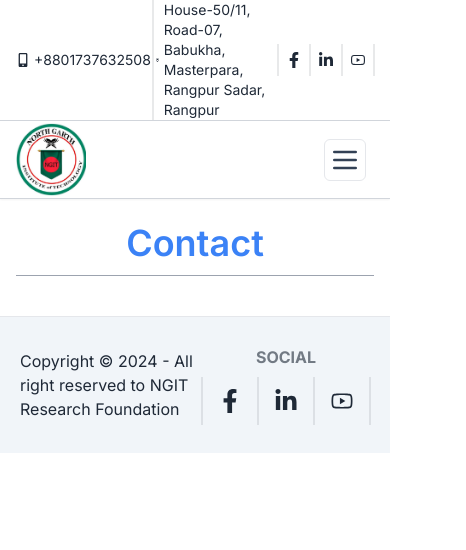
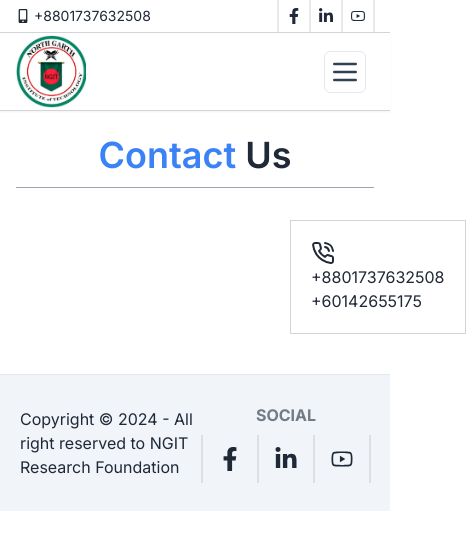
Before and after one commit to Md-Mobassher/ngit-research-foundation, a Next.js app: page /contact in a window 390 px wide. Shown: the top 550 px of the page, 466 px wide, since content can reach past the window. Built offline with nearby package versions, Linux system fonts and the light colour scheme.

Commit message:
governance updated

```diff
--- a/src/app/about/components/Advisor.tsx
+++ b/src/app/about/components/Advisor.tsx
@@ -15,7 +15,9 @@ const Advisor = () => {
             className="object-cover border shadow-lg mx-auto"
           />
           <div className="p-3">
-            <h2 className="text-xl font-semibold">MOHAMMAD KAMRUL HASAN </h2>
+            <h2 className="text-xl font-semibold text-center">
+              MOHAMMAD KAMRUL HASAN{" "}
+            </h2>
           </div>
         </div>
         <div className="lg:w-[75%] md:w-[70%] w-full">
--- a/src/app/about/components/FounderChairman.tsx
+++ b/src/app/about/components/FounderChairman.tsx
@@ -15,7 +15,9 @@ const FounderChairman = () => {
             className="object-cover shadow-lg mx-auto rounded-t-lg border-b"
           />
           <div className="p-3">
-            <h2 className="text-xl font-semibold">A K M AHASAN HABIB </h2>
+            <h2 className="text-xl font-semibold text-center">
+              A K M AHASAN HABIB{" "}
+            </h2>
           </div>
         </div>
         <div className="lg:w-[75%] md:w-[70%] w-full">
--- a/src/app/contact/page.tsx
+++ b/src/app/contact/page.tsx
@@ -1,10 +1,24 @@
 import PageTitle from "@/components/ui/PageTitle";
+import { PhoneCallIcon } from "lucide-react";
 
 const ContactPage = () => {
   return (
     <div className="mb-10 max-w-6xl mx-auto px-4">
-      <PageTitle ctitle="Contact" />
-      <div className="mt-8"></div>
+      <PageTitle ctitle="Contact" title="Us" />
+      <div className="mt-8 flex justify-between gap-10 ">
+        <div>
+          <form>
+            <input />
+          </form>
+        </div>
+        <div className="flex">
+          <div className="border border-gray-300 p-5 ">
+            <PhoneCallIcon />
+            <h5>+8801737632508</h5>
+            <h5>+60142655175</h5>
+          </div>
+        </div>
+      </div>
     </div>
   );
 };
--- a/src/app/home/BannerSection.tsx
+++ b/src/app/home/BannerSection.tsx
@@ -32,7 +32,7 @@ const BannerSection = () => {
       >
         {slides.map((slide: TSlide) => (
           <SwiperSlide key={slide?.id}>
-            <div className="w-full flex justify-center items-start h-full">
+            <div className="w-full flex justify-center lg:items-start items-center h-full">
               <a href={`${slide.url}`} target="_blank">
                 <Image
                   src={slide?.image}
--- a/src/components/shared/Navbar/Navbar.tsx
+++ b/src/components/shared/Navbar/Navbar.tsx
@@ -12,13 +12,14 @@ const Navbar = () => {
     <>
       {/* header top */}
       <div className="max-w-6xl mx-auto px-4">
-        <div className="flex  justify-between items-center ">
+        <div className="flex flex-wrap justify-between items-center ">
           <div className="flex items-center text-sm ">
-            <div className="flex justify-center items-center lg:gap-2 gap-1">
+            <div className="flex justify-center items-center lg:gap-2 gap-1 mr-2">
               <FaMobileAlt /> <p> +8801737632508</p>
             </div>
-            <div className="divider divider-horizontal  m-0 p-0 "></div>
-            <div className="flex justify-center items-center lg:gap-2 gap-1">
+
+            <div className="md:flex justify-center items-center lg:gap-2 gap-1 hidden ">
+              <div className="divider divider-horizontal  m-0 p-0 "></div>
               <MdOutlineLocationOn className="size-5" />{" "}
               <p>
                 House-50/11, Road-07, Babukha, Masterpara, Rangpur Sadar,
--- a/src/components/ui/ResearchItem.tsx
+++ b/src/components/ui/ResearchItem.tsx
@@ -7,14 +7,14 @@ type TResearchItemProps = {
 
 const ResearchItem = ({ title, link }: TResearchItemProps) => {
   return (
-    <div className="mt-3 flex lg:gap-5 md:gap-4 gap-3">
+    <div className="mt-3 ml-5 flex lg:gap-5 md:gap-4 w-full gap-3">
       <div>
         <MoveRight />
       </div>
-      <h5>
+      <h5 className="flex flex-wrap">
         <span className="text-md font-semibold lg:mr-2 mr-1">{title}: </span>
         <a href={`${link}`} target="_blank" className="link text-blue-500">
-          {link}
+          Click Here
         </a>
       </h5>
     </div>
```
